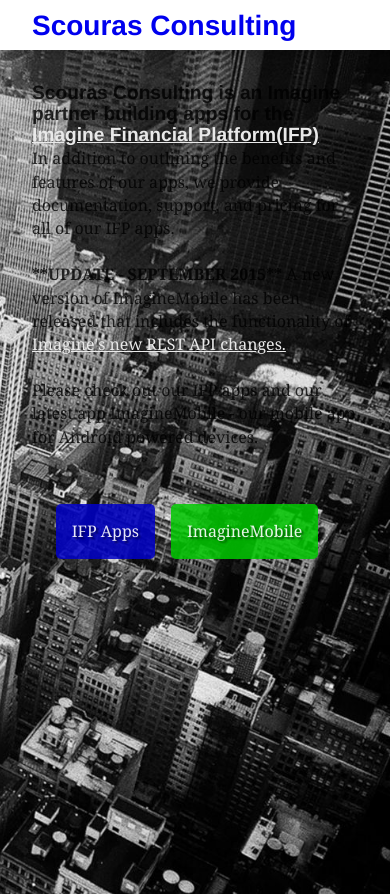
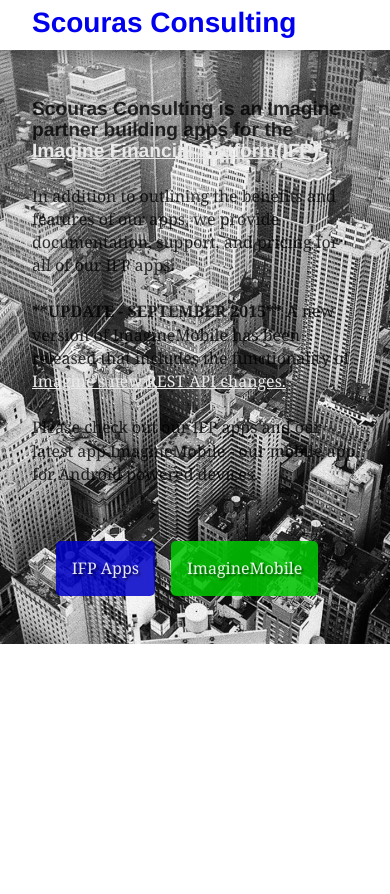
Before and after one commit to cscouras/scouras-consulting, a Gatsby site: page / in a window 390 px wide. After the commit the page ends 844 px from the top, so only its background shows below. Built offline with nearby package versions, Linux system fonts and the light colour scheme; Gatsby itself is replaced by a stand-in of ours; some packages are replaced by stand-ins of ours.

Commit message:
Add media query for homepage background

```diff
--- a/src/styles/header.module.css
+++ b/src/styles/header.module.css
@@ -2,9 +2,8 @@
 @value scourasBlue, darkFont from colors;
 
 h1,
-ul,
-li {
-  margin: 0;
+ul {
+  margin-top: 1rem;
   padding: 0;
 }
 
@@ -17,7 +16,6 @@
   width: 100%;
   height: 50px;
   max-height: 50px;
-  min-width: 400px;
   z-index: 1;
   box-sizing: border-box;
   box-shadow: 0px 2px 15px rgba(0, 0, 0, 0.5);
@@ -129,3 +127,10 @@
     display: flex;
   }
 }
+
+
+/* @media(max-width:400px){
+  table {
+    display: none;
+  }
+} */
--- a/src/styles/index.module.css
+++ b/src/styles/index.module.css
@@ -4,7 +4,7 @@
 .container {
   margin-top: 50px;
   background-image: url('../images/hero.jpg');
-  background-position: bottom right;
+  background-position: center;
   background-size: cover;
   background-repeat: no-repeat;
   width: 100%;
@@ -40,3 +40,10 @@
     justify-content: center;
     align-items: center;
 }
+
+
+@media(max-width: 400px){
+    .container {
+        height: auto;
+    }
+}
```
